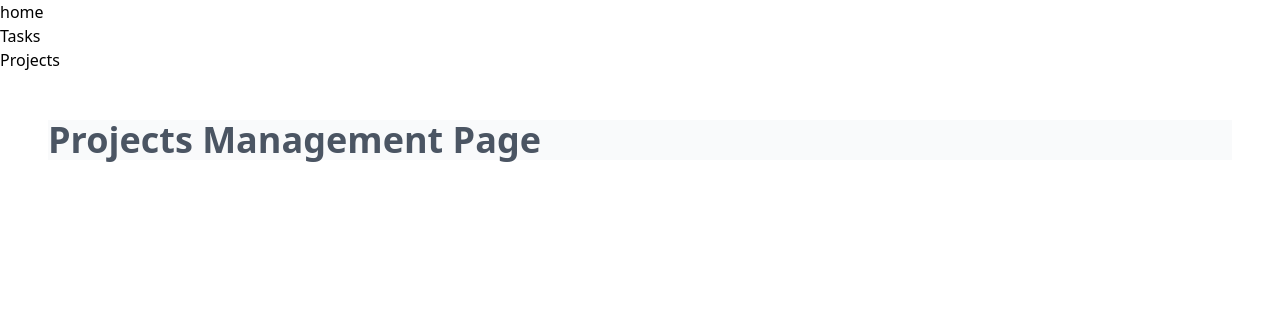
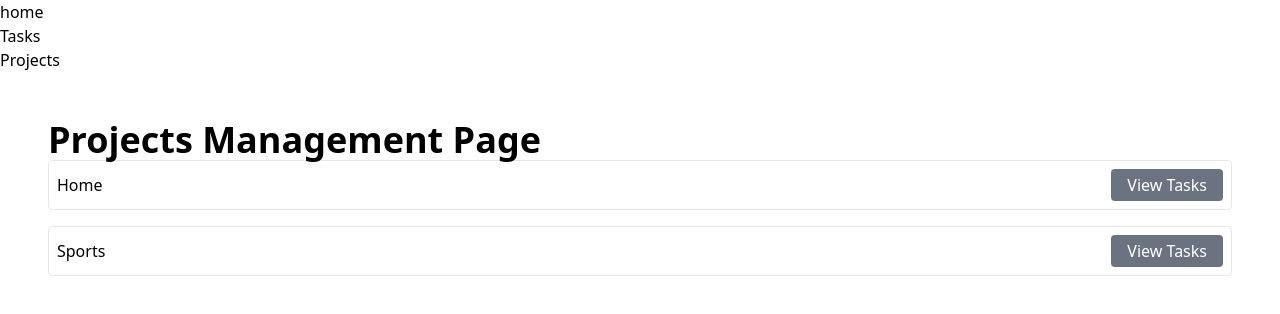
Before and after one commit to irynahowarth/nextjs-task-hero, a Next.js app: page /projects in a window 1280 px wide. Shown: the top 314 px of the page. Built offline with nearby package versions, Linux system fonts and the light colour scheme.

Commit message:
[feature]: add table component to display Project view and add it to the Project page

```diff
--- a/app/projects/page.tsx
+++ b/app/projects/page.tsx
@@ -1,9 +1,24 @@
+import ProjectsTable from "../ui/projects/table";
+
 export default function Projects() {
+
+  const projects = [
+    {
+      id: '122',
+      name: 'Home',
+      createdAt: '2023-12-11'},
+      {
+        id: '123',
+        name: 'Sports',
+        createdAt: '2024-02-11'},
+  ]
+
     return (
-      <div className=" bg-gray-50">
-        <h1 className="text-4xl font-bold text-gray-600">
+      <div className="">
+        <h1 className="text-4xl font-bold">
         Projects Management Page
         </h1>
+        <ProjectsTable projects={projects}/>
       </div>
     );
   }
--- /dev/null
+++ b/app/ui/projects/table.tsx
@@ -0,0 +1,25 @@
+import React from 'react'
+
+type Project = {
+    id: string,
+    name: string,
+    createdAt: string
+  };
+
+export default function ProjectsTable({projects}:{projects: Project[]}) {
+  return (
+    <div>
+    {/* Project List */}
+      <ul className="space-y-4">
+        {projects.map((project) => (
+          <li key={project.id} className="flex justify-between items-center border p-2 rounded">
+            <span>{project.name}</span>
+            <button className="bg-gray-500 text-white px-4 py-1 rounded">
+              View Tasks
+            </button>
+          </li>
+        ))}
+      </ul>
+    </div>
+  )
+}
```
